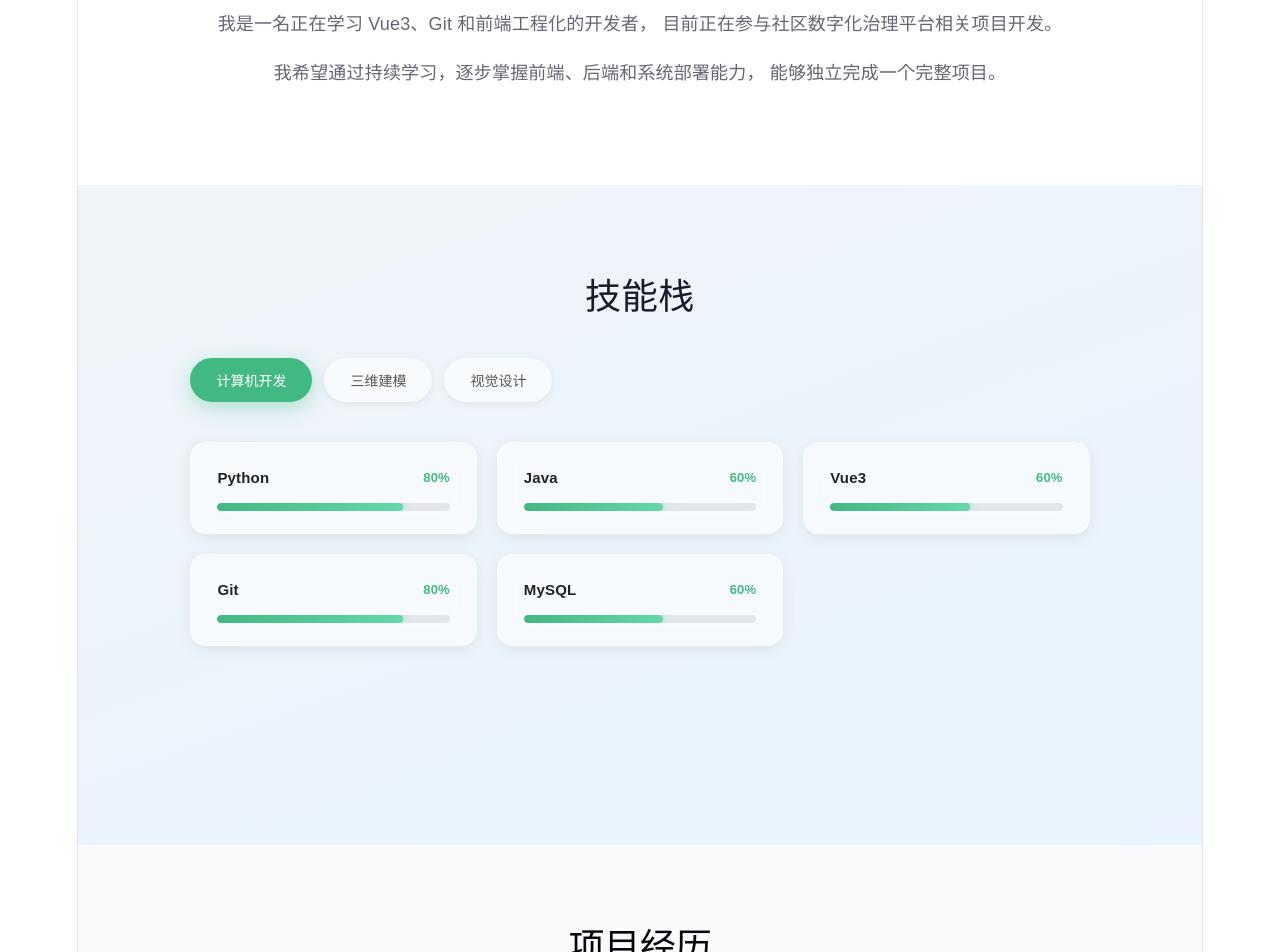
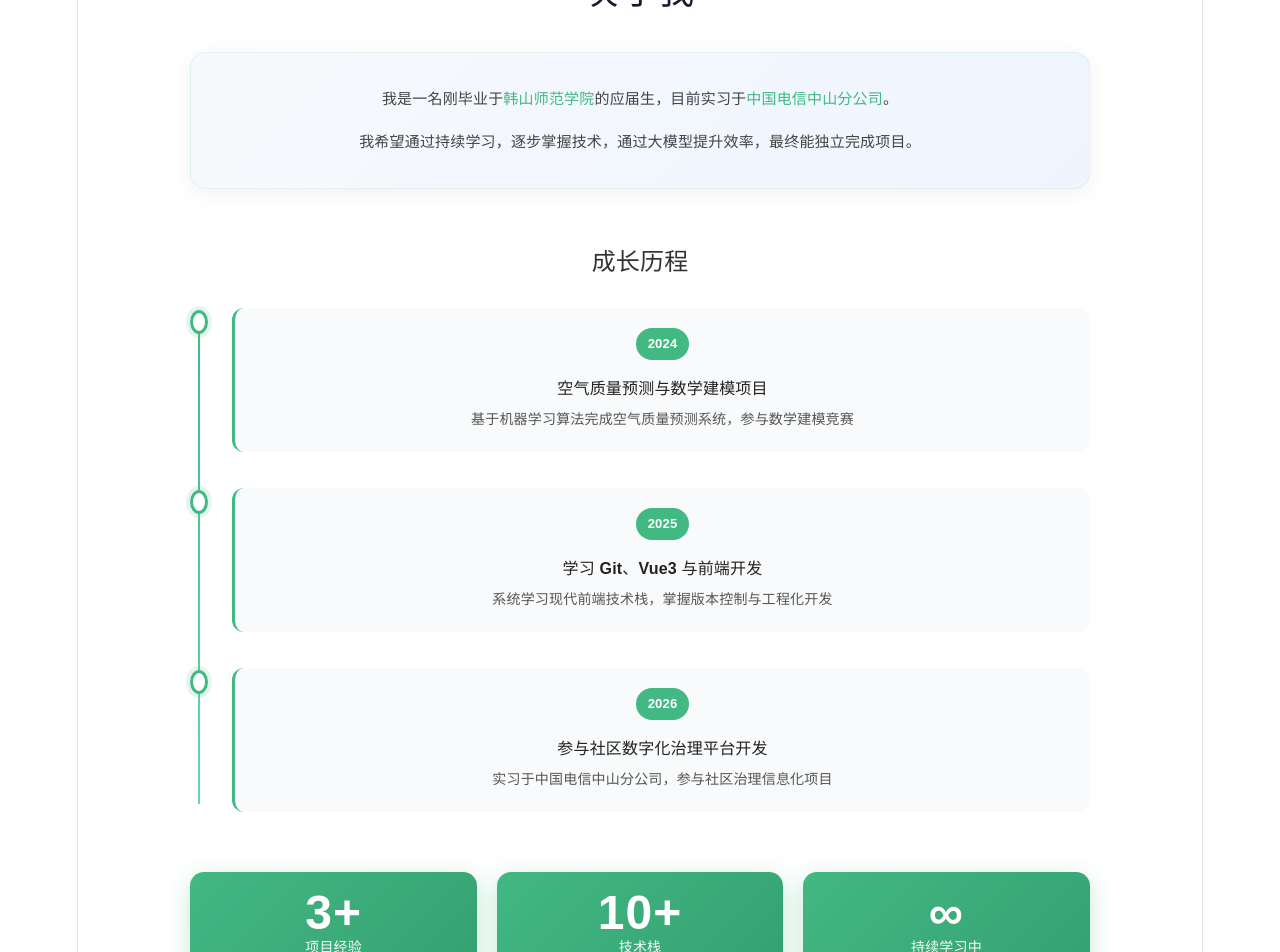
Before and after one commit to horizon0410/personal-website, a Vue app: page / in a window 1280 px wide. Shown: the part 980-1932 px from the top of the page. Built offline with nearby package versions, Linux system fonts and the light colour scheme.

Commit message:
feat:重新修改了about模块逻辑，升级的about模块的动画

```diff
--- a/src/components/About.vue
+++ b/src/components/About.vue
@@ -1,30 +1,283 @@
+<script setup>
+const timeline = [
+  {
+    year: '2024',
+    title: '空气质量预测与数学建模项目',
+    desc: '基于机器学习算法完成空气质量预测系统，参与数学建模竞赛',
+  },
+  {
+    year: '2025',
+    title: '学习 Git、Vue3 与前端开发',
+    desc: '系统学习现代前端技术栈，掌握版本控制与工程化开发',
+  },
+  {
+    year: '2026',
+    title: '参与社区数字化治理平台开发',
+    desc: '实习于中国电信中山分公司，参与社区治理信息化项目',
+  },
+]
+
+const stats = [
+  { label: '项目经验', value: '3+' },
+  { label: '技术栈',   value: '10+' },
+  { label: '持续学习中', value: '∞' },
+]
+</script>
+
 <template>
   <section id="about" class="about">
-    <h2>关于我</h2>
+    <h2 class="section-title">关于我</h2>
 
-    <p>
-      我是一名正在学习 Vue3、Git 和前端工程化的开发者，
-      目前正在参与社区数字化治理平台相关项目开发。
-    </p>
+    <!-- 个人简介卡片 -->
+    <div class="intro-card">
+      <p>
+        我是一名刚毕业于<strong>韩山师范学院</strong>的应届生，目前实习于<strong>中国电信中山分公司</strong>。
+      </p>
+      <p>
+        我希望通过持续学习，逐步掌握技术，通过大模型提升效率，最终能独立完成项目。
+      </p>
+    </div>
 
-    <p>
-      我希望通过持续学习，逐步掌握前端、后端和系统部署能力，
-      能够独立完成一个完整项目。
-    </p>
+    <!-- 时间轴 -->
+    <div class="timeline-wrapper">
+      <h3 class="subsection-title">成长历程</h3>
+      <div class="timeline">
+        <div
+          class="timeline-item"
+          v-for="(item, i) in timeline"
+          :key="i"
+        >
+          <div class="timeline-marker">
+            <div class="dot"></div>
+          </div>
+          <div class="timeline-content">
+            <span class="year">{{ item.year }}</span>
+            <h4>{{ item.title }}</h4>
+            <p>{{ item.desc }}</p>
+          </div>
+        </div>
+      </div>
+    </div>
+
+    <!-- 统计卡片 -->
+    <div class="stats">
+      <div
+        class="stat-card"
+        v-for="(stat, i) in stats"
+        :key="i"
+      >
+        <div class="stat-value">{{ stat.value }}</div>
+        <div class="stat-label">{{ stat.label }}</div>
+      </div>
+    </div>
   </section>
 </template>
 
 <style scoped>
 .about {
-  padding: 80px;
+  padding: 90px 10%;
+  background: white;
 }
 
-.about h2 {
-  margin-bottom: 20px;
+.section-title {
+  font-size: clamp(26px, 3vw, 36px);
+  margin: 0 0 40px;
+  color: #1a1a2e;
 }
 
-.about p {
-  line-height: 1.8;
-  margin-bottom: 16px;
+/* ── 个人简介卡片 ── */
+.intro-card {
+  background: linear-gradient(135deg, #f7f9fc 0%, #eef5ff 100%);
+  border-radius: 16px;
+  padding: 32px 40px;
+  margin-bottom: 60px;
+  box-shadow: 0 4px 20px rgba(0,0,0,0.06);
+  border: 1px solid rgba(66,184,131,0.1);
+  transition: transform 0.25s ease, box-shadow 0.25s ease;
+}
+
+.intro-card:hover {
+  transform: translateY(-4px);
+  box-shadow: 0 12px 36px rgba(66,184,131,0.12);
+}
+
+.intro-card p {
+  line-height: 1.9;
+  color: #444;
+  margin: 0 0 14px;
+  font-size: 15px;
+}
+
+.intro-card p:last-child {
+  margin-bottom: 0;
+}
+
+.intro-card strong {
+  color: #42b883;
+  font-weight: 600;
+}
+
+/* ── 时间轴 ── */
+.timeline-wrapper {
+  margin-bottom: 60px;
+}
+
+.subsection-title {
+  font-size: clamp(18px, 2.5vw, 24px);
+  margin: 0 0 32px;
+  color: #333;
+  font-weight: 600;
+}
+
+.timeline {
+  position: relative;
+  padding-left: 0;
+}
+
+.timeline::before {
+  content: '';
+  position: absolute;
+  left: 8px;
+  top: 8px;
+  bottom: 8px;
+  width: 2px;
+  background: linear-gradient(180deg, #42b883 0%, #64d8a8 100%);
+}
+
+.timeline-item {
+  position: relative;
+  display: flex;
+  gap: 24px;
+  margin-bottom: 36px;
+}
+
+.timeline-item:last-child {
+  margin-bottom: 0;
+}
+
+.timeline-marker {
+  position: relative;
+  flex-shrink: 0;
+  width: 18px;
+  display: flex;
+  align-items: flex-start;
+  padding-top: 2px;
+}
+
+.dot {
+  width: 18px;
+  height: 18px;
+  border-radius: 50%;
+  background: white;
+  border: 3px solid #42b883;
+  box-shadow: 0 0 0 4px rgba(66,184,131,0.15);
+  transition: transform 0.25s ease, box-shadow 0.25s ease;
+}
+
+.timeline-item:hover .dot {
+  transform: scale(1.3);
+  box-shadow: 0 0 0 6px rgba(66,184,131,0.25);
+}
+
+.timeline-content {
+  flex: 1;
+  background: #f9fafb;
+  border-radius: 12px;
+  padding: 20px 24px;
+  border-left: 3px solid #42b883;
+  transition: transform 0.25s ease, box-shadow 0.25s ease;
+}
+
+.timeline-item:hover .timeline-content {
+  transform: translateX(6px);
+  box-shadow: 0 6px 20px rgba(0,0,0,0.08);
+}
+
+.year {
+  display: inline-block;
+  background: #42b883;
+  color: white;
+  font-size: 13px;
+  font-weight: 600;
+  padding: 3px 12px;
+  border-radius: 999px;
+  margin-bottom: 8px;
+}
+
+.timeline-content h4 {
+  font-size: 16px;
+  color: #222;
+  margin: 8px 0 6px;
+  font-weight: 600;
+}
+
+.timeline-content p {
+  font-size: 14px;
+  line-height: 1.7;
+  color: #555;
+  margin: 0;
+}
+
+/* ── 统计卡片 ── */
+.stats {
+  display: grid;
+  grid-template-columns: repeat(auto-fit, minmax(180px, 1fr));
+  gap: 20px;
+}
+
+.stat-card {
+  background: linear-gradient(135deg, #42b883 0%, #35a070 100%);
+  border-radius: 14px;
+  padding: 28px 24px;
+  text-align: center;
+  color: white;
+  box-shadow: 0 6px 24px rgba(66,184,131,0.3);
+  transition: transform 0.25s ease, box-shadow 0.25s ease;
+  cursor: default;
+}
+
+.stat-card:hover {
+  transform: translateY(-6px) scale(1.03);
+  box-shadow: 0 12px 36px rgba(66,184,131,0.45);
+}
+
+.stat-value {
+  font-size: clamp(32px, 4vw, 48px);
+  font-weight: 700;
+  margin-bottom: 8px;
+  letter-spacing: 0.02em;
+}
+
+.stat-label {
+  font-size: 14px;
+  opacity: 0.95;
+  font-weight: 500;
+}
+
+/* ── 响应式 ── */
+@media (max-width: 768px) {
+  .about {
+    padding: 70px 6%;
+  }
+
+  .intro-card {
+    padding: 24px 28px;
+  }
+
+  .timeline::before {
+    left: 7px;
+  }
+
+  .timeline-item {
+    gap: 16px;
+  }
+
+  .timeline-content {
+    padding: 16px 20px;
+  }
+
+  .stats {
+    grid-template-columns: 1fr;
+  }
 }
 </style>
```
